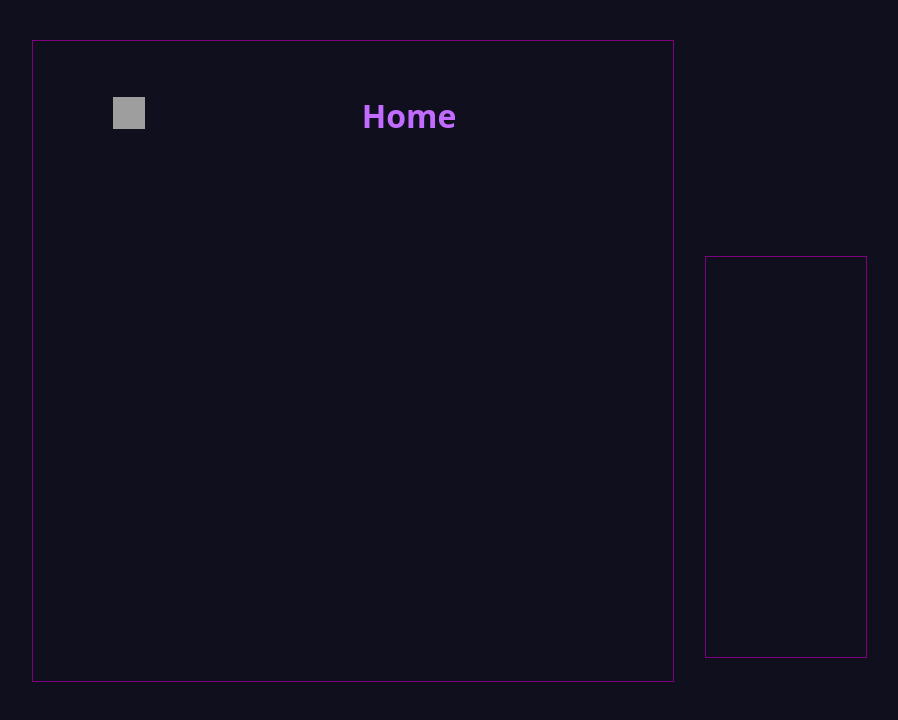
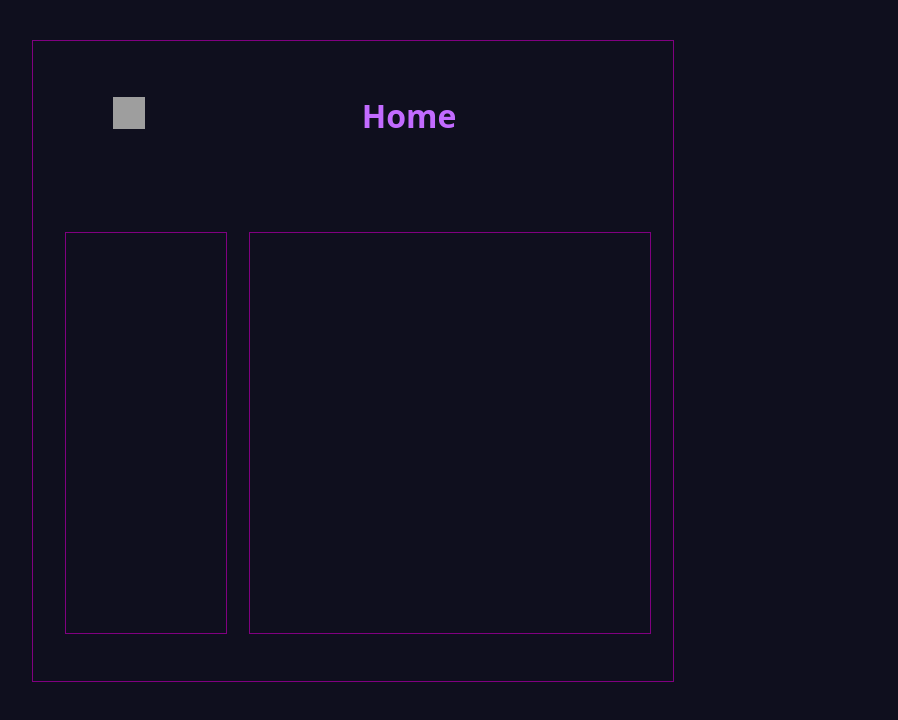
Before and after one commit to jakesawake/To-Do-List, a website built with Vite: page index.html in a window 1280 px wide. Shown: the whole page, without its empty margins (287-1185 px from the left). Built offline with nearby package versions, Linux system fonts and the light colour scheme; grey boxes are pictures that could not be loaded.

Commit message:
Refactored HTML structure
- created two sections - top and bottom half
- displayed plus sign and current folder in-line

```diff
--- a/index.html
+++ b/index.html
@@ -9,18 +9,17 @@
   <body>
     <div class="container">
       <div class="top-section">
-        <div class="addNoteBtnContainer">
         <img
           class="addNoteBtn"
           src="https://cdn-icons-png.flaticon.com/128/18292/18292233.png"
           alt="Plus Sign"
         />
+        <h1 class="current-folder">Home</h1>
       </div>
-        <div class="current-folder">
-          <h1>Home</h1>
+      <div class="bottom-section">
+        <div class="sidebar"></div>
+        <div class="item-container"></div>
       </div>
-      </div>
-      <div class="sidebar"></div>
     </div>
     <script type="module" src="/src/main.js"></script>
   </body>
```
Lines whose indentation alone changed are shown as unchanged.
